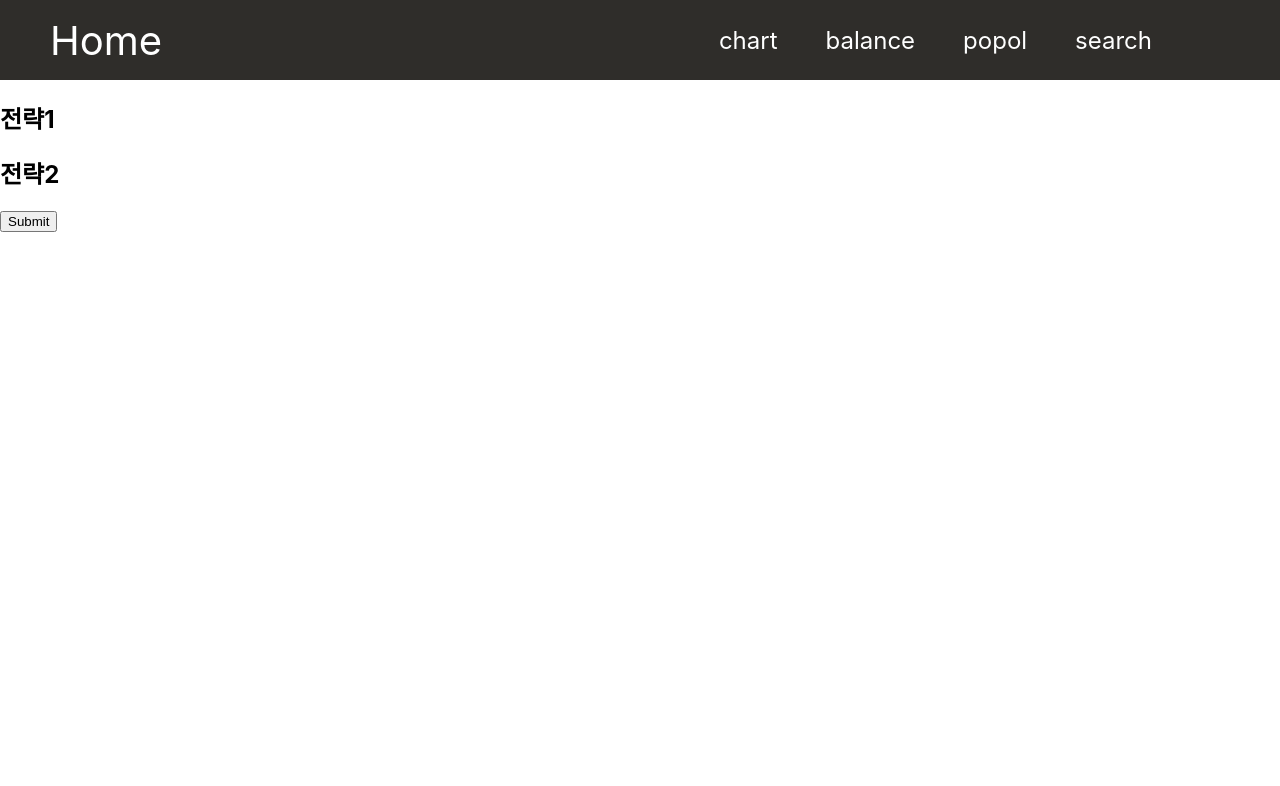
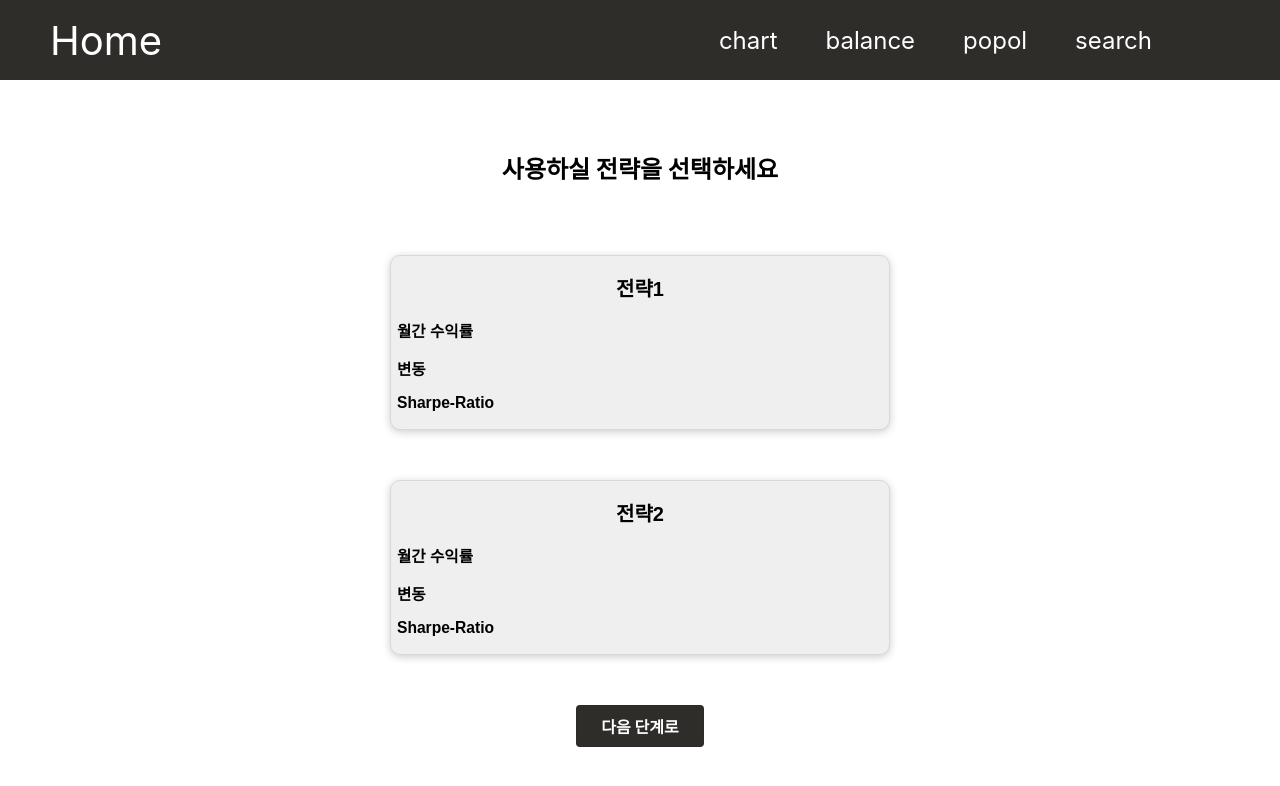
Before and after one commit to wldn143/stock_quant_trading_web, a React (Create React App) app: page /home/popol in a window 1280 px wide. Shown: the top 786 px of the page. Built offline with nearby package versions, Linux system fonts and the light colour scheme.

Commit message:
popol page Modal창 구현

```diff
--- a/src/component/PopolElement/PopolForm.js
+++ b/src/component/PopolElement/PopolForm.js
@@ -1,10 +1,35 @@
 import {useState, useEffect} from 'react';
 import {useNavigate} from 'react-router-dom';
+import classes from './PopolForm.module.css';
 
 
 import styled from 'styled-components';
 
-const selectButton=styled.button
+const SelectButton=styled.button`
+
+    border: 1px solid #D8D8D8;
+    border-radius: 10px;
+    box-shadow: 0 2px 8px rgba(0, 0, 0, 0.2);
+    width: 500px;
+    transition: background-color 0.5s;
+    margin-top: 50px;
+
+    background-color: ${props => {
+        if(props.Clicked === 1){
+            return '#b39b9a';
+        }
+    }};
+
+    h3{
+        text-align: start;
+    }
+
+
+    &:hover{
+        background-color:#b39b9a;
+    }
+
+`
 
 
 
@@ -15,15 +40,17 @@ function PopolForm(){
     const navigate = useNavigate();
 
     let [sttData, setsttData] = useState();
-
+    let [Clicked, setClicked] = useState([0,0]);
 
 
     function selectstt1(e){
         setsttData("stt1");
+        setClicked([1,0]);
     }
 
     function selectstt2(e){
         setsttData("stt2");
+        setClicked([0,1]);
     }
 
     function submitHandler(e){
@@ -44,18 +71,28 @@ function PopolForm(){
 
     return(
         <>
-            <selectButton></selectButton>
-            <section>
-                <selectButton  onClick={selectstt1}>
-                    <h2>전략1</h2>
-                </selectButton>
 
-                <selectButton  onClick={selectstt2}>
-                    <h2>전략2</h2>
-                </selectButton>
+            <section className={classes.box}>
 
 
-                <button onClick={submitHandler}>Submit</button>
+                <h1> 사용하실 전략을 선택하세요 </h1>
+
+                <SelectButton Clicked={Clicked[0]} onClick={selectstt1}>
+                    <h2>전략1</h2>
+                    <h3>월간 수익률</h3>
+                    <h3>변동 </h3>
+                    <h3>Sharpe-Ratio</h3>
+                </SelectButton>
+
+                <SelectButton Clicked={Clicked[1]} onClick={selectstt2}>
+                    <h2>전략2</h2>
+                    <h3>월간 수익률</h3>
+                    <h3>변동 </h3>
+                    <h3>Sharpe-Ratio</h3>
+                </SelectButton>
+
+
+                <button className={classes.submitbtn} onClick={submitHandler}>다음 단계로</button>
 
 
             </section>
--- /dev/null
+++ b/src/component/PopolElement/PopolForm.module.css
@@ -0,0 +1,29 @@
+
+
+.box{
+
+    display: flex;
+    flex-direction: column;
+    align-items: center;
+    margin-top: 50px;
+
+}
+
+
+.submitbtn{
+
+    font: inherit;
+    cursor: pointer;
+    background-color: rgba(44, 42, 39, 0.983);
+    color: white;
+    padding: 0.5rem 1.5rem;
+    border: 1px solid rgba(44, 42, 39, 0.983);
+    border-radius: 4px;
+    font-weight: bold;
+    margin-top: 50px;
+}
+
+.submitbtn:hover{
+    background-color: #a50e48;
+    border-color: #a50e48;
+}
--- /dev/null
+++ b/src/component/PopolElement/SelectStockForm.module.css
@@ -0,0 +1,59 @@
+
+
+
+.resultList li{
+    list-style: none;
+    background-color: #c5d6ca;
+    border: 2px solid #c5d6ca;
+    border-radius: 10px;
+    padding: 20px 0px;
+    margin-right: 5%;
+    box-shadow: 0 2px 8px rgba(0, 0, 0, 0.2);
+
+    margin-top: 5px;
+}
+
+.cartList li{
+    list-style: none;
+    background-color: #c5d6ca;
+    border: 2px solid #c5d6ca;
+    border-radius: 10px;
+    padding: 20px 0px;
+    margin-right: 5%;
+    box-shadow: 0 2px 8px rgba(0, 0, 0, 0.2);
+    margin-top: 5px;
+
+}
+
+.resultList li:hover{
+    border: 2px solid grey;
+}
+
+.cartList li:hover{
+    border: 2px solid grey;
+}
+
+.box h2{
+    text-align: center;
+    margin-top: 50px;
+}
+
+.submitbtn{
+
+    font: inherit;
+    cursor: pointer;
+    background-color: rgba(44, 42, 39, 0.983);
+    color: white;
+    padding: 0.5rem 1.5rem;
+    border: 1px solid rgba(44, 42, 39, 0.983);
+    border-radius: 4px;
+    font-weight: bold;
+    margin-top: 50px;
+    margin-left: 45%;
+    margin-bottom: 50px;
+}
+
+.submitbtn:hover{
+    background-color: #a50e48;
+    border-color: #a50e48;
+}
```
Also changed, not shown: src/component/PopolElement/Modal.css (added, +106 -0 lines), src/component/PopolElement/Modal.js (added, +107 -0 lines), src/component/PopolElement/SearchBar.js (added, +29 -0 lines), src/component/PopolElement/SearchBar.module.css (added, +14 -0 lines), src/component/PopolElement/SelectStockForm.js (added, +57 -0 lines).
